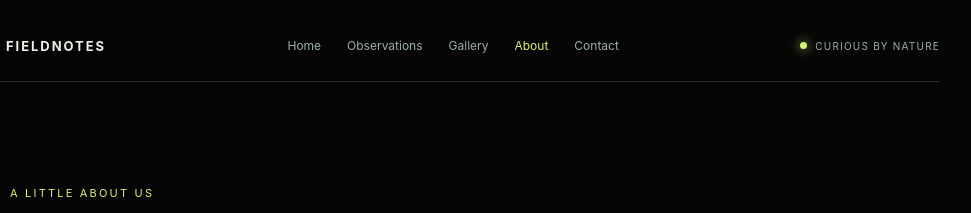
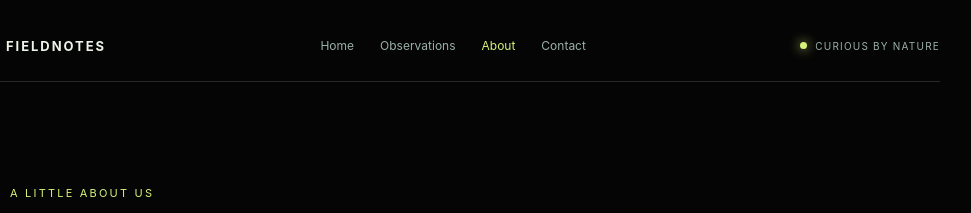
Before and after one commit to thiriaung2595-cmd/websitelearners, a plain HTML site: page about.html in a window 1280 px wide. Shown: the top 213 px of the page, 186-1157 px from the left. Drawn offline with Linux system fonts and the light colour scheme.

Commit message:
remove last gallery link

```diff
--- a/about.html
+++ b/about.html
@@ -11,7 +11,7 @@
   </style>
 </head>
 <body><div class="shell">
-  <header><a class="brand" href="index.html" aria-label="Fieldnotes home"><span class="brand-mark">✳</span> Fieldnotes</a><nav aria-label="Main navigation"><a href="index.html">Home</a><a href="observations.html">Observations</a><a href="gallery.html">Gallery</a><a href="about.html" aria-current="page">About</a><a href="contact.html">Contact</a></nav><div class="status"><span class="dot"></span> Curious by nature</div></header>
+  <header><a class="brand" href="index.html" aria-label="Fieldnotes home"><span class="brand-mark">✳</span> Fieldnotes</a><nav aria-label="Main navigation"><a href="index.html">Home</a><a href="observations.html">Observations</a><a href="about.html" aria-current="page">About</a><a href="contact.html">Contact</a></nav><div class="status"><span class="dot"></span> Curious by nature</div></header>
   <main><span class="spark" aria-hidden="true">✧</span><div class="eyebrow">A little about us</div><h1>Wonder is<br><span>where it starts.</span></h1><p class="lead">Fieldnotes is a small invitation to explore the big, beautiful questions hiding in the world around us.</p><p class="copy">We believe science belongs to everyone. It begins with noticing, grows through asking questions, and takes us somewhere new every time we look closer. This is a place for curious minds to pause, wonder, and keep exploring.</p><p class="copy">Look up at the stars. Look closer at the ordinary. There is always more to discover.</p></main>
   <footer><span>Made for curious minds</span><span>Keep looking up · Keep looking closer</span></footer>
 </div></body></html>
```
